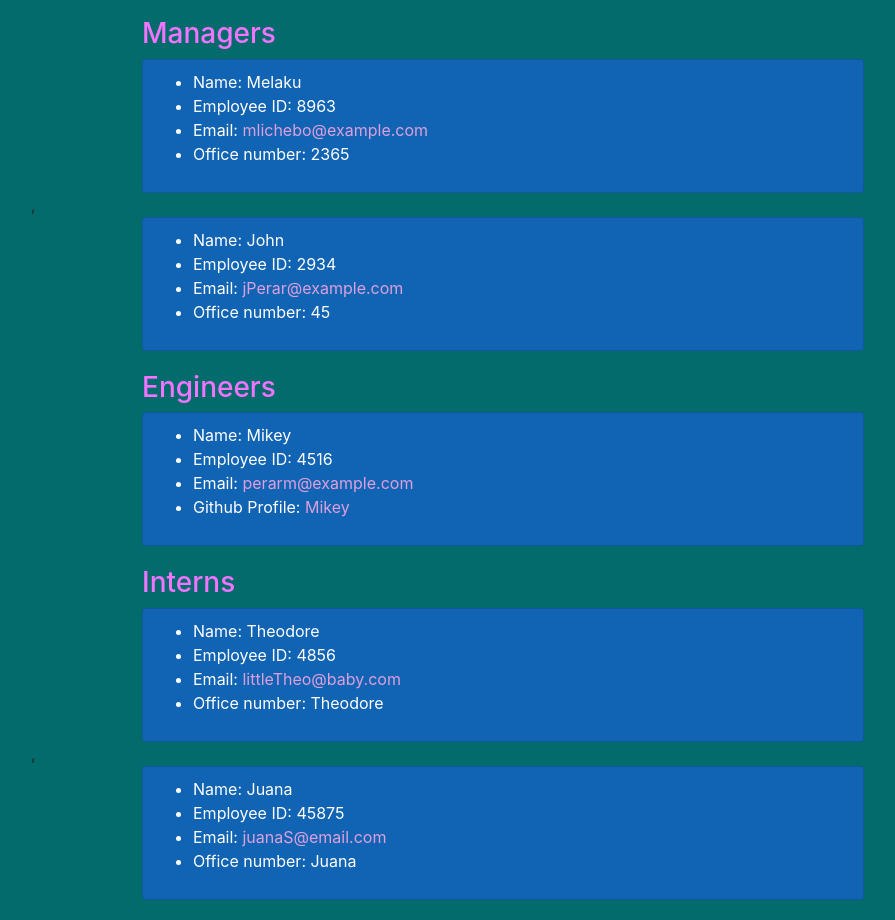
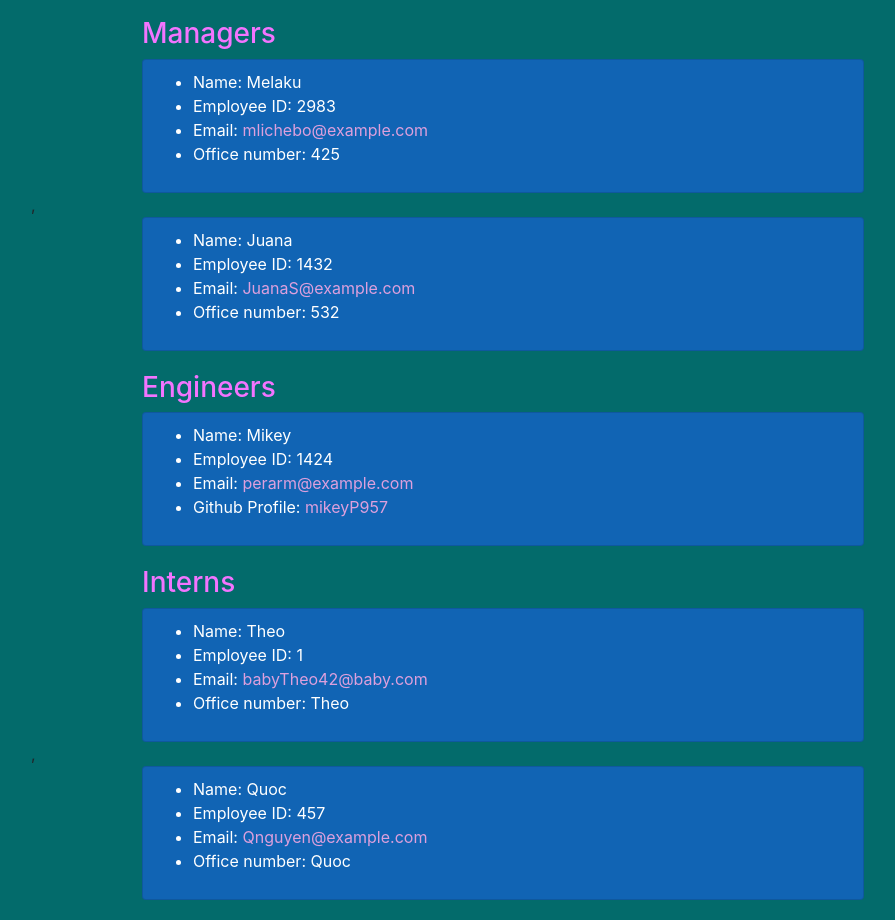
Before and after one commit to MikeyP957/employee_data_tracker, a website: page index.html in a window 1280 px wide. Shown: the part 71-991 px from the top of the page, without its empty margins (4-899 px from the left). Drawn offline with nearby package versions, Linux system fonts and the light colour scheme.

Commit message:
html example

```diff
--- a/index.html
+++ b/index.html
@@ -20,19 +20,19 @@
             <div class="card">
             <ul>
             <li>Name: Melaku </li>
-            <li>Employee ID: 8963</li>
+            <li>Employee ID: 2983</li>
             <li>Email: <a href= "mailto:mlichebo@example.com">mlichebo@example.com</a></li>
-            <li>Office number: 2365</li>
+            <li>Office number: 425</li>
             </ul>
             </div>
 
             ,
             <div class="card">
             <ul>
-            <li>Name: John </li>
-            <li>Employee ID: 2934</li>
-            <li>Email: <a href= "mailto:jPerar@example.com">jPerar@example.com</a></li>
-            <li>Office number: 45</li>
+            <li>Name: Juana </li>
+            <li>Employee ID: 1432</li>
+            <li>Email: <a href= "mailto:JuanaS@example.com">JuanaS@example.com</a></li>
+            <li>Office number: 532</li>
             </ul>
             </div>
 
@@ -46,9 +46,9 @@
             <div class="card">
             <ul>
             <li>Name: Mikey </li>
-            <li>Employee ID: 4516</li>
+            <li>Employee ID: 1424</li>
             <li>Email: <a href= "mailto:perarm@example.com">perarm@example.com</a></li>
-            <li>Github Profile: <a href= "https://github.com/Mikey">Mikey</a></li>
+            <li>Github Profile: <a href= "https://github.com/mikeyP957">mikeyP957</a></li>
             </ul>
             </div>
 
@@ -60,19 +60,19 @@
 
             <div class="card">
             <ul>
-            <li>Name: Theodore </li>
-            <li>Employee ID: 4856</li>
-            <li>Email: <a href= "mailto:littleTheo@baby.com">littleTheo@baby.com</a></li>
-            <li>Office number: Theodore</li>
+            <li>Name: Theo </li>
+            <li>Employee ID: 1</li>
+            <li>Email: <a href= "mailto:babyTheo42@baby.com">babyTheo42@baby.com</a></li>
+            <li>Office number: Theo</li>
             </ul>
             </div>
             ,
             <div class="card">
             <ul>
-            <li>Name: Juana </li>
-            <li>Employee ID: 45875</li>
-            <li>Email: <a href= "mailto:juanaS@email.com">juanaS@email.com</a></li>
-            <li>Office number: Juana</li>
+            <li>Name: Quoc </li>
+            <li>Employee ID: 457</li>
+            <li>Email: <a href= "mailto:Qnguyen@example.com">Qnguyen@example.com</a></li>
+            <li>Office number: Quoc</li>
             </ul>
             </div>
 
```
